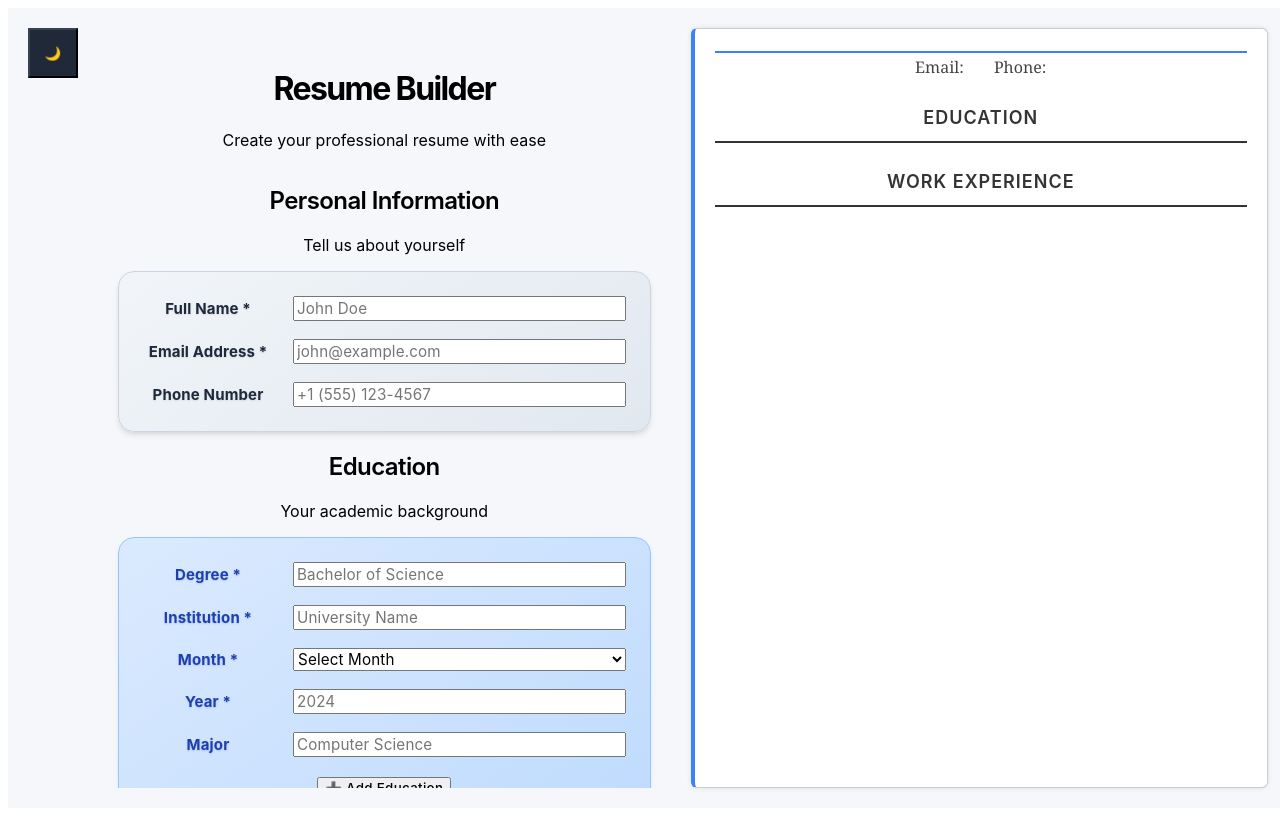
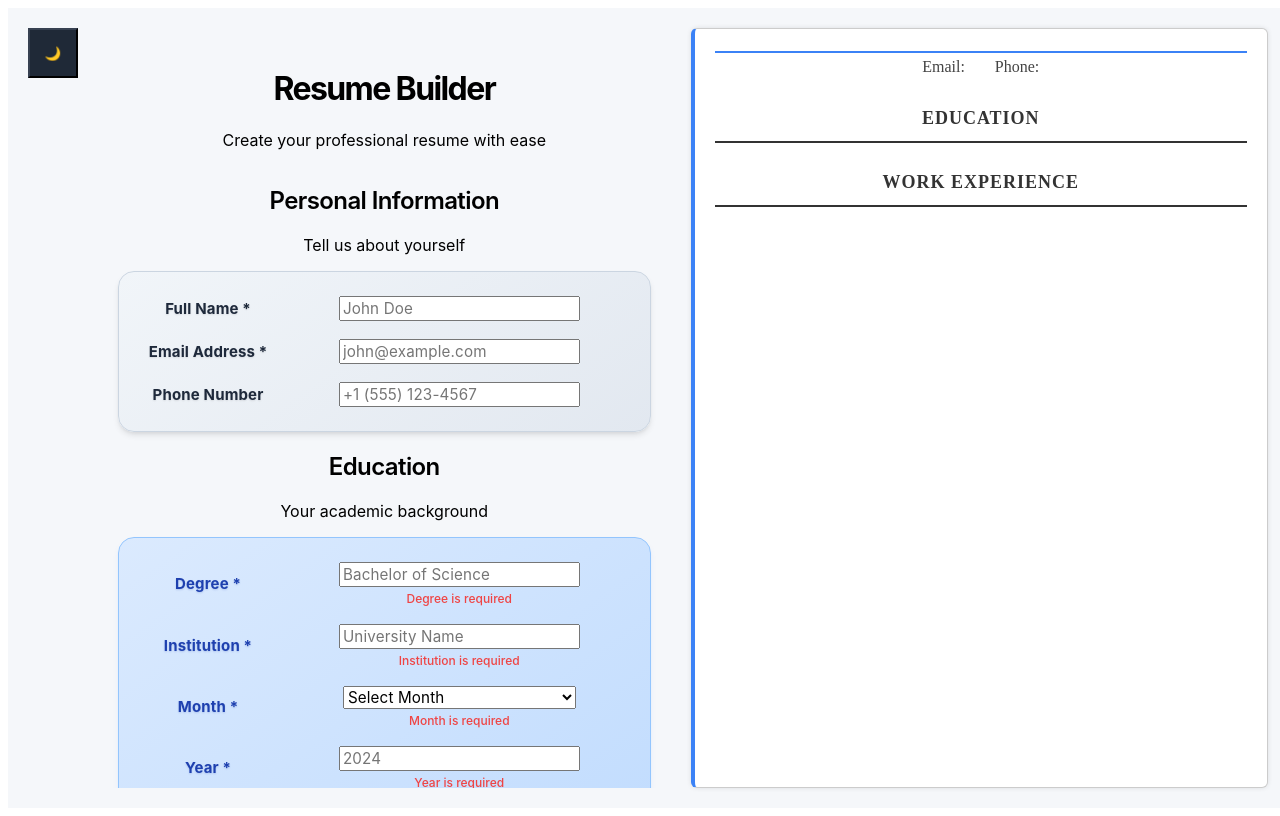
Before and after one commit to Sptailor/resuMade, a React (Vite) app: page / in a window 1280 px wide. Both pictures are taken after a click on the button "➕ Add Education". Built offline with nearby package versions, Linux system fonts and the light colour scheme.

Commit message:
Update UI andadded job description

```diff
--- a/src/components/Education.jsx
+++ b/src/components/Education.jsx
@@ -1,5 +1,6 @@
 import { Input } from "@/components/ui/input"
 import { Button } from "@/components/ui/button"
+import { useState } from "react"
 
 function Education({
   currentEducation,
@@ -12,6 +13,54 @@ function Education({
   editingIndex,
   isDarkTheme
 }) {
+  const [errors, setErrors] = useState({});
+
+  const validateForm = () => {
+    const newErrors = {};
+
+    if (!currentEducation.degree.trim()) {
+      newErrors.degree = 'Degree is required';
+    }
+
+    if (!currentEducation.institution.trim()) {
+      newErrors.institution = 'Institution is required';
+    }
+
+    if (!currentEducation.month) {
+      newErrors.month = 'Month is required';
+    }
+
+    if (!currentEducation.year.trim()) {
+      newErrors.year = 'Year is required';
+    } else if (!/^\d{4}$/.test(currentEducation.year)) {
+      newErrors.year = 'Year must be a 4-digit number';
+    }
+
+    setErrors(newErrors);
+    return Object.keys(newErrors).length === 0;
+  };
+
+  const handleSubmit = () => {
+    if (validateForm()) {
+      if (editingIndex !== null) {
+        updateEducation();
+      } else {
+        addEducation();
+      }
+      setErrors({});
+    }
+  };
+
+  const handleFieldChange = (field, value) => {
+    setCurrentEducation({ ...currentEducation, [field]: value });
+
+    // Clear error for this field when user starts typing
+    if (errors[field]) {
+      const newErrors = { ...errors };
+      delete newErrors[field];
+      setErrors(newErrors);
+    }
+  };
 
   return (
     <div>
@@ -43,18 +92,30 @@ function Education({
           }}>
             Degree *
           </label>
+          <div style={{ flex: 1 }}>
             <Input
               id="degree"
               type="text"
-            onChange={(e) => setCurrentEducation({ ...currentEducation, degree: e.target.value })}
+              onChange={(e) => handleFieldChange('degree', e.target.value)}
               value={currentEducation.degree}
               placeholder="Bachelor of Science"
-            className={`flex-1 px-4 py-3 border-2 rounded-xl focus:outline-none transition-all duration-200 shadow-sm hover:shadow-md focus:shadow-lg ${
-              isDarkTheme
-                ? 'bg-gray-700 border-blue-400 text-white placeholder-gray-300 focus:border-blue-300'
-                : 'bg-white border-blue-300 focus:border-blue-600'
+              className={`w-full px-4 py-3 border-2 rounded-xl focus:outline-none transition-all duration-200 shadow-sm hover:shadow-md focus:shadow-lg ${
+                errors.degree
+                  ? (isDarkTheme ? 'bg-gray-700 border-red-400 text-white placeholder-gray-300 focus:border-red-300' : 'bg-white border-red-400 focus:border-red-500')
+                  : (isDarkTheme ? 'bg-gray-700 border-blue-400 text-white placeholder-gray-300 focus:border-blue-300' : 'bg-white border-blue-300 focus:border-blue-600')
               }`}
             />
+            {errors.degree && (
+              <div style={{
+                color: '#ef4444',
+                fontSize: '12px',
+                marginTop: '4px',
+                fontWeight: '500'
+              }}>
+                {errors.degree}
+              </div>
+            )}
+          </div>
         </div>
 
         <div style={{
@@ -72,18 +133,30 @@ function Education({
           }}>
             Institution *
           </label>
+          <div style={{ flex: 1 }}>
             <Input
               id="institution"
               type="text"
-            onChange={(e) => setCurrentEducation({ ...currentEducation, institution: e.target.value })}
+              onChange={(e) => handleFieldChange('institution', e.target.value)}
               value={currentEducation.institution}
               placeholder="University Name"
-            className={`flex-1 px-4 py-3 border-2 rounded-xl focus:outline-none transition-all duration-200 shadow-sm hover:shadow-md focus:shadow-lg ${
-              isDarkTheme
-                ? 'bg-gray-700 border-blue-400 text-white placeholder-gray-300 focus:border-blue-300'
-                : 'bg-white border-blue-300 focus:border-blue-600'
+              className={`w-full px-4 py-3 border-2 rounded-xl focus:outline-none transition-all duration-200 shadow-sm hover:shadow-md focus:shadow-lg ${
+                errors.institution
+                  ? (isDarkTheme ? 'bg-gray-700 border-red-400 text-white placeholder-gray-300 focus:border-red-300' : 'bg-white border-red-400 focus:border-red-500')
+                  : (isDarkTheme ? 'bg-gray-700 border-blue-400 text-white placeholder-gray-300 focus:border-blue-300' : 'bg-white border-blue-300 focus:border-blue-600')
               }`}
             />
+            {errors.institution && (
+              <div style={{
+                color: '#ef4444',
+                fontSize: '12px',
+                marginTop: '4px',
+                fontWeight: '500'
+              }}>
+                {errors.institution}
+              </div>
+            )}
+          </div>
         </div>
 
         <div style={{
@@ -101,14 +174,15 @@ function Education({
           }}>
             Month *
           </label>
+          <div style={{ flex: 1 }}>
             <select
               id="month"
-            onChange={(e) => setCurrentEducation({ ...currentEducation, month: e.target.value })}
+              onChange={(e) => handleFieldChange('month', e.target.value)}
               value={currentEducation.month}
-            className={`flex-1 px-4 py-3 border-2 rounded-xl focus:outline-none transition-all duration-200 shadow-sm hover:shadow-md focus:shadow-lg ${
-              isDarkTheme
-                ? 'bg-gray-700 border-blue-400 text-black focus:border-blue-300'
-                : 'bg-white border-blue-300 focus:border-blue-600'
+              className={`w-full px-4 py-3 border-2 rounded-xl focus:outline-none transition-all duration-200 shadow-sm hover:shadow-md focus:shadow-lg ${
+                errors.month
+                  ? (isDarkTheme ? 'bg-gray-700 border-red-400 text-black focus:border-red-300' : 'bg-white border-red-400 focus:border-red-500')
+                  : (isDarkTheme ? 'bg-gray-700 border-blue-400 text-black focus:border-blue-300' : 'bg-white border-blue-300 focus:border-blue-600')
               }`}
             >
             <option value="">Select Month</option>
@@ -125,6 +199,17 @@ function Education({
             <option value="November">November</option>
             <option value="December">December</option>
             </select>
+            {errors.month && (
+              <div style={{
+                color: '#ef4444',
+                fontSize: '12px',
+                marginTop: '4px',
+                fontWeight: '500'
+              }}>
+                {errors.month}
+              </div>
+            )}
+          </div>
         </div>
 
         <div style={{
@@ -142,18 +227,30 @@ function Education({
           }}>
             Year *
           </label>
+          <div style={{ flex: 1 }}>
             <Input
               id="year"
               type="text"
-            onChange={(e) => setCurrentEducation({ ...currentEducation, year: e.target.value })}
+              onChange={(e) => handleFieldChange('year', e.target.value)}
               value={currentEducation.year}
               placeholder="2024"
-            className={`flex-1 px-4 py-3 border-2 rounded-xl focus:outline-none transition-all duration-200 shadow-sm hover:shadow-md focus:shadow-lg ${
-              isDarkTheme
-                ? 'bg-gray-700 border-blue-400 text-white placeholder-gray-300 focus:border-blue-300'
-                : 'bg-white border-blue-300 focus:border-blue-600'
+              className={`w-full px-4 py-3 border-2 rounded-xl focus:outline-none transition-all duration-200 shadow-sm hover:shadow-md focus:shadow-lg ${
+                errors.year
+                  ? (isDarkTheme ? 'bg-gray-700 border-red-400 text-white placeholder-gray-300 focus:border-red-300' : 'bg-white border-red-400 focus:border-red-500')
+                  : (isDarkTheme ? 'bg-gray-700 border-blue-400 text-white placeholder-gray-300 focus:border-blue-300' : 'bg-white border-blue-300 focus:border-blue-600')
               }`}
             />
+            {errors.year && (
+              <div style={{
+                color: '#ef4444',
+                fontSize: '12px',
+                marginTop: '4px',
+                fontWeight: '500'
+              }}>
+                {errors.year}
+              </div>
+            )}
+          </div>
         </div>
 
         <div style={{
@@ -174,7 +271,7 @@ function Education({
           <Input
             id="major"
             type="text"
-            onChange={(e) => setCurrentEducation({ ...currentEducation, major: e.target.value })}
+            onChange={(e) => handleFieldChange('major', e.target.value)}
             value={currentEducation.major}
             placeholder="Computer Science"
             className={`flex-1 px-4 py-3 border-2 rounded-xl focus:outline-none transition-all duration-200 shadow-sm hover:shadow-md focus:shadow-lg ${
@@ -186,7 +283,7 @@ function Education({
         </div>
 
         <Button
-          onClick={editingIndex !== null ? updateEducation : addEducation}
+          onClick={handleSubmit}
           className={`w-full py-3 px-6 font-bold rounded-xl transition-all duration-200 shadow-lg hover:shadow-xl transform hover:scale-[1.02] ${
             isDarkTheme
               ? 'bg-gray-800 hover:bg-gray-700 text-white border-2 border-blue-400'
--- a/src/components/Experience.jsx
+++ b/src/components/Experience.jsx
@@ -1,5 +1,6 @@
 import { Input } from "@/components/ui/input"
 import { Button } from "@/components/ui/button"
+import { useState } from "react"
 
 function Experience({
   currentExperience,
@@ -12,6 +13,48 @@ function Experience({
   editingIndex,
   isDarkTheme
 }) {
+  const [errors, setErrors] = useState({});
+
+  const validateForm = () => {
+    const newErrors = {};
+
+    if (!currentExperience.title.trim()) {
+      newErrors.title = 'Job title is required';
+    }
+
+    if (!currentExperience.company.trim()) {
+      newErrors.company = 'Company is required';
+    }
+
+    if (!currentExperience.years.trim()) {
+      newErrors.years = 'Years are required';
+    }
+
+    setErrors(newErrors);
+    return Object.keys(newErrors).length === 0;
+  };
+
+  const handleSubmit = () => {
+    if (validateForm()) {
+      if (editingIndex !== null) {
+        updateExperience();
+      } else {
+        addExperience();
+      }
+      setErrors({});
+    }
+  };
+
+  const handleFieldChange = (field, value) => {
+    setCurrentExperience({ ...currentExperience, [field]: value });
+
+    // Clear error for this field when user starts typing
+    if (errors[field]) {
+      const newErrors = { ...errors };
+      delete newErrors[field];
+      setErrors(newErrors);
+    }
+  };
   return (
     <div>
       {/* Clean Form */}
@@ -42,18 +85,30 @@ function Experience({
           }}>
             Job Title *
           </label>
+          <div style={{ flex: 1 }}>
             <Input
               id="title"
               type="text"
               placeholder="Software Engineer"
               value={currentExperience.title}
-            onChange={(e) => setCurrentExperience({ ...currentExperience, title: e.target.value })}
-            className={`flex-1 px-4 py-3 border-2 rounded-xl focus:outline-none transition-all duration-200 shadow-sm hover:shadow-md focus:shadow-lg ${
-              isDarkTheme
-                ? 'bg-gray-700 border-purple-400 text-white placeholder-gray-300 focus:border-purple-300'
-                : 'bg-white border-purple-300 focus:border-purple-600'
+              onChange={(e) => handleFieldChange('title', e.target.value)}
+              className={`w-full px-4 py-3 border-2 rounded-xl focus:outline-none transition-all duration-200 shadow-sm hover:shadow-md focus:shadow-lg ${
+                errors.title
+                  ? (isDarkTheme ? 'bg-gray-700 border-red-400 text-white placeholder-gray-300 focus:border-red-300' : 'bg-white border-red-400 focus:border-red-500')
+                  : (isDarkTheme ? 'bg-gray-700 border-purple-400 text-white placeholder-gray-300 focus:border-purple-300' : 'bg-white border-purple-300 focus:border-purple-600')
               }`}
             />
+            {errors.title && (
+              <div style={{
+                color: '#ef4444',
+                fontSize: '12px',
+                marginTop: '4px',
+                fontWeight: '500'
+              }}>
+                {errors.title}
+              </div>
+            )}
+          </div>
         </div>
 
         <div style={{
@@ -71,18 +126,30 @@ function Experience({
           }}>
             Company *
           </label>
+          <div style={{ flex: 1 }}>
             <Input
               id="company"
               type="text"
               placeholder="Company Name"
               value={currentExperience.company}
-            onChange={(e) => setCurrentExperience({ ...currentExperience, company: e.target.value })}
-            className={`flex-1 px-4 py-3 border-2 rounded-xl focus:outline-none transition-all duration-200 shadow-sm hover:shadow-md focus:shadow-lg ${
-              isDarkTheme
-                ? 'bg-gray-700 border-purple-400 text-white placeholder-gray-300 focus:border-purple-300'
-                : 'bg-white border-purple-300 focus:border-purple-600'
+              onChange={(e) => handleFieldChange('company', e.target.value)}
+              className={`w-full px-4 py-3 border-2 rounded-xl focus:outline-none transition-all duration-200 shadow-sm hover:shadow-md focus:shadow-lg ${
+                errors.company
+                  ? (isDarkTheme ? 'bg-gray-700 border-red-400 text-white placeholder-gray-300 focus:border-red-300' : 'bg-white border-red-400 focus:border-red-500')
+                  : (isDarkTheme ? 'bg-gray-700 border-purple-400 text-white placeholder-gray-300 focus:border-purple-300' : 'bg-white border-purple-300 focus:border-purple-600')
               }`}
             />
+            {errors.company && (
+              <div style={{
+                color: '#ef4444',
+                fontSize: '12px',
+                marginTop: '4px',
+                fontWeight: '500'
+              }}>
+                {errors.company}
+              </div>
+            )}
+          </div>
         </div>
 
         <div style={{
@@ -100,18 +167,30 @@ function Experience({
           }}>
             Years *
           </label>
+          <div style={{ flex: 1 }}>
             <Input
               id="years"
               type="text"
               placeholder="2021-2024"
               value={currentExperience.years}
-            onChange={(e) => setCurrentExperience({ ...currentExperience, years: e.target.value })}
-            className={`flex-1 px-4 py-3 border-2 rounded-xl focus:outline-none transition-all duration-200 shadow-sm hover:shadow-md focus:shadow-lg ${
-              isDarkTheme
-                ? 'bg-gray-700 border-purple-400 text-white placeholder-gray-300 focus:border-purple-300'
-                : 'bg-white border-purple-300 focus:border-purple-600'
+              onChange={(e) => handleFieldChange('years', e.target.value)}
+              className={`w-full px-4 py-3 border-2 rounded-xl focus:outline-none transition-all duration-200 shadow-sm hover:shadow-md focus:shadow-lg ${
+                errors.years
+                  ? (isDarkTheme ? 'bg-gray-700 border-red-400 text-white placeholder-gray-300 focus:border-red-300' : 'bg-white border-red-400 focus:border-red-500')
+                  : (isDarkTheme ? 'bg-gray-700 border-purple-400 text-white placeholder-gray-300 focus:border-purple-300' : 'bg-white border-purple-300 focus:border-purple-600')
               }`}
             />
+            {errors.years && (
+              <div style={{
+                color: '#ef4444',
+                fontSize: '12px',
+                marginTop: '4px',
+                fontWeight: '500'
+              }}>
+                {errors.years}
+              </div>
+            )}
+          </div>
         </div>
 
         <div style={{
@@ -130,22 +209,37 @@ function Experience({
           }}>
             Description
           </label>
+          <div style={{ flex: 1 }}>
             <textarea
               id="description"
               placeholder="Brief description of your role and achievements..."
               value={currentExperience.description}
-            onChange={(e) => setCurrentExperience({ ...currentExperience, description: e.target.value })}
+              onChange={(e) => {
+                if (e.target.value.length <= 400) {
+                  handleFieldChange('description', e.target.value);
+                }
+              }}
+              maxLength={400}
               rows="3"
-            className={`flex-1 px-4 py-3 border-2 rounded-xl focus:outline-none transition-all duration-200 shadow-sm hover:shadow-md focus:shadow-lg resize-vertical ${
+              className={`w-full px-4 py-3 border-2 rounded-xl focus:outline-none transition-all duration-200 shadow-sm hover:shadow-md focus:shadow-lg resize-vertical ${
                 isDarkTheme
                   ? 'bg-gray-700 border-purple-400 text-white placeholder-gray-300 focus:border-purple-300'
                   : 'bg-white border-purple-300 focus:border-purple-600'
               }`}
             />
+            <div style={{
+              textAlign: 'right',
+              fontSize: '12px',
+              color: isDarkTheme ? '#9ca3af' : '#6b7280',
+              marginTop: '4px'
+            }}>
+              {currentExperience.description.length}/400 characters
+            </div>
+          </div>
         </div>
 
         <Button
-          onClick={editingIndex !== null ? updateExperience : addExperience}
+          onClick={handleSubmit}
           className={`w-full py-3 px-6 font-bold rounded-xl transition-all duration-200 shadow-lg hover:shadow-xl transform hover:scale-[1.02] ${
             isDarkTheme
               ? 'bg-gray-800 hover:bg-gray-700 text-white border-2 border-purple-400'
--- a/src/components/Person.jsx
+++ b/src/components/Person.jsx
@@ -1,6 +1,62 @@
 import { Input } from "@/components/ui/input"
+import { useState } from "react"
 
 function Person({ personData, setPersonData, isDarkTheme }) {
+  const [errors, setErrors] = useState({});
+
+  const validateEmail = (email) => {
+    const emailRegex = /^[^\s@]+@[^\s@]+\.[^\s@]+$/;
+    return emailRegex.test(email);
+  };
+
+  const validatePhone = (phone) => {
+    if (!phone) return true; // Phone is optional
+    const phoneRegex = /^[\+]?[1-9][\d]{0,15}$/;
+    return phoneRegex.test(phone.replace(/[\s\-\(\)]/g, ''));
+  };
+
+  const handleNameChange = (e) => {
+    const value = e.target.value;
+    setPersonData({ ...personData, name: value });
+
+    if (value.trim() === '') {
+      setErrors({ ...errors, name: 'Name is required' });
+    } else if (value.trim().length < 2) {
+      setErrors({ ...errors, name: 'Name must be at least 2 characters' });
+    } else {
+      const newErrors = { ...errors };
+      delete newErrors.name;
+      setErrors(newErrors);
+    }
+  };
+
+  const handleEmailChange = (e) => {
+    const value = e.target.value;
+    setPersonData({ ...personData, email: value });
+
+    if (value.trim() === '') {
+      setErrors({ ...errors, email: 'Email is required' });
+    } else if (!validateEmail(value)) {
+      setErrors({ ...errors, email: 'Please enter a valid email address' });
+    } else {
+      const newErrors = { ...errors };
+      delete newErrors.email;
+      setErrors(newErrors);
+    }
+  };
+
+  const handlePhoneChange = (e) => {
+    const value = e.target.value;
+    setPersonData({ ...personData, phone: value });
+
+    if (value.trim() !== '' && !validatePhone(value)) {
+      setErrors({ ...errors, phone: 'Please enter a valid phone number' });
+    } else {
+      const newErrors = { ...errors };
+      delete newErrors.phone;
+      setErrors(newErrors);
+    }
+  };
 
   return (
     <div style={{
@@ -29,19 +85,31 @@ function Person({ personData, setPersonData, isDarkTheme }) {
         }}>
           Full Name *
         </label>
+        <div style={{ flex: 1 }}>
           <Input
             id="name"
             type="text"
             value={personData.name}
-          onChange={(e) => setPersonData({ ...personData, name: e.target.value })}
+            onChange={handleNameChange}
             placeholder="John Doe"
-          className={`flex-1 px-4 py-3 border-2 rounded-xl focus:outline-none transition-all duration-200 shadow-sm hover:shadow-md focus:shadow-lg ${
-            isDarkTheme
-              ? 'bg-gray-700 border-gray-600 text-white placeholder-gray-400 focus:border-blue-400'
-              : 'bg-white border-slate-200 focus:border-blue-500'
+            className={`w-full px-4 py-3 border-2 rounded-xl focus:outline-none transition-all duration-200 shadow-sm hover:shadow-md focus:shadow-lg ${
+              errors.name
+                ? (isDarkTheme ? 'bg-gray-700 border-red-400 text-white placeholder-gray-400 focus:border-red-300' : 'bg-white border-red-400 focus:border-red-500')
+                : (isDarkTheme ? 'bg-gray-700 border-gray-600 text-white placeholder-gray-400 focus:border-blue-400' : 'bg-white border-slate-200 focus:border-blue-500')
             }`}
             required
           />
+          {errors.name && (
+            <div style={{
+              color: '#ef4444',
+              fontSize: '12px',
+              marginTop: '4px',
+              fontWeight: '500'
+            }}>
+              {errors.name}
+            </div>
+          )}
+        </div>
       </div>
 
       <div style={{
@@ -59,19 +127,31 @@ function Person({ personData, setPersonData, isDarkTheme }) {
         }}>
           Email Address *
         </label>
+        <div style={{ flex: 1 }}>
           <Input
             id="email"
             type="email"
             value={personData.email}
-          onChange={(e) => setPersonData({ ...personData, email: e.target.value })}
+            onChange={handleEmailChange}
             placeholder="john@example.com"
-          className={`flex-1 px-4 py-3 border-2 rounded-xl focus:outline-none transition-all duration-200 shadow-sm hover:shadow-md focus:shadow-lg ${
-            isDarkTheme
-              ? 'bg-gray-700 border-gray-600 text-white placeholder-gray-400 focus:border-blue-400'
-              : 'bg-white border-slate-200 focus:border-blue-500'
+            className={`w-full px-4 py-3 border-2 rounded-xl focus:outline-none transition-all duration-200 shadow-sm hover:shadow-md focus:shadow-lg ${
+              errors.email
+                ? (isDarkTheme ? 'bg-gray-700 border-red-400 text-white placeholder-gray-400 focus:border-red-300' : 'bg-white border-red-400 focus:border-red-500')
+                : (isDarkTheme ? 'bg-gray-700 border-gray-600 text-white placeholder-gray-400 focus:border-blue-400' : 'bg-white border-slate-200 focus:border-blue-500')
             }`}
             required
           />
+          {errors.email && (
+            <div style={{
+              color: '#ef4444',
+              fontSize: '12px',
+              marginTop: '4px',
+              fontWeight: '500'
+            }}>
+              {errors.email}
+            </div>
+          )}
+        </div>
       </div>
 
       <div style={{
@@ -88,18 +168,30 @@ function Person({ personData, setPersonData, isDarkTheme }) {
         }}>
           Phone Number
         </label>
+        <div style={{ flex: 1 }}>
           <Input
             id="phone"
             type="tel"
             value={personData.phone}
-          onChange={(e) => setPersonData({ ...personData, phone: e.target.value })}
+            onChange={handlePhoneChange}
             placeholder="+1 (555) 123-4567"
-          className={`flex-1 px-4 py-3 border-2 rounded-xl focus:outline-none transition-all duration-200 shadow-sm hover:shadow-md focus:shadow-lg ${
-            isDarkTheme
-              ? 'bg-gray-700 border-gray-600 text-white placeholder-gray-400 focus:border-blue-400'
-              : 'bg-white border-slate-200 focus:border-blue-500'
+            className={`w-full px-4 py-3 border-2 rounded-xl focus:outline-none transition-all duration-200 shadow-sm hover:shadow-md focus:shadow-lg ${
+              errors.phone
+                ? (isDarkTheme ? 'bg-gray-700 border-red-400 text-white placeholder-gray-400 focus:border-red-300' : 'bg-white border-red-400 focus:border-red-500')
+                : (isDarkTheme ? 'bg-gray-700 border-gray-600 text-white placeholder-gray-400 focus:border-blue-400' : 'bg-white border-slate-200 focus:border-blue-500')
             }`}
           />
+          {errors.phone && (
+            <div style={{
+              color: '#ef4444',
+              fontSize: '12px',
+              marginTop: '4px',
+              fontWeight: '500'
+            }}>
+              {errors.phone}
+            </div>
+          )}
+        </div>
       </div>
     </div>
   );
--- a/src/index.css
+++ b/src/index.css
@@ -178,19 +178,19 @@
 
 /* Resume section professional fonts */
 .right-panel {
-  font-family: 'Georgia', 'Times New Roman', serif;
+  font-family: 'Times New Roman', Times, serif;
   line-height: 1.6;
 }
 
 .right-panel h2 {
-  font-family: 'Inter', -apple-system, BlinkMacSystemFont, 'Segoe UI', sans-serif;
+  font-family: 'Times New Roman', Times, serif;
   font-size: 1.75rem;
   font-weight: 700;
   letter-spacing: -0.05em;
 }
 
 .right-panel h3 {
-  font-family: 'Inter', -apple-system, BlinkMacSystemFont, 'Segoe UI', sans-serif;
+  font-family: 'Times New Roman', Times, serif;
   font-size: 1.125rem;
   font-weight: 600;
   letter-spacing: -0.025em;
@@ -199,7 +199,7 @@
 }
 
 .right-panel p {
-  font-family: 'Georgia', 'Times New Roman', serif;
+  font-family: 'Times New Roman', Times, serif;
   line-height: 1.5;
 }
 
```
Lines whose indentation alone changed are shown as unchanged.
